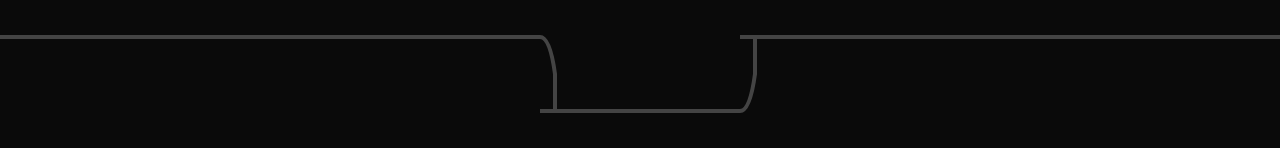
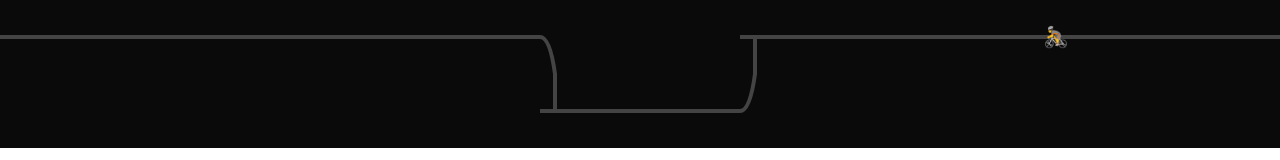
Before and after one commit to shameondev/NotchRider, a React (Vite) app: page / in a window 1280 px wide. Shown: the top 160 px of the page. Built offline with nearby package versions, Linux system fonts and the light colour scheme.

Commit message:
feat: add animated Cyclist component following road path

```diff
--- a/src/App.tsx
+++ b/src/App.tsx
@@ -1,10 +1,29 @@
+import { useState, useEffect } from 'react';
 import { Road } from './components/Road';
+import { Cyclist } from './components/Cyclist';
+import { getRoadY } from './hooks/useRoadPosition';
 
 function App() {
-  // MacBook Pro 14" notch is approximately 200px wide, centered
   const screenWidth = window.innerWidth;
   const notchWidth = 200;
   const notchX = screenWidth / 2;
+
+  const [cyclistX, setCyclistX] = useState(100);
+  const speed = 2; // pixels per frame
+
+  useEffect(() => {
+    const interval = setInterval(() => {
+      setCyclistX(x => {
+        const newX = x + speed;
+        // Loop back to start when reaching end
+        return newX > screenWidth ? 0 : newX;
+      });
+    }, 1000 / 60); // 60fps
+
+    return () => clearInterval(interval);
+  }, [screenWidth]);
+
+  const cyclistY = getRoadY(cyclistX, notchX, notchWidth);
 
   return (
     <div style={{
@@ -14,6 +33,7 @@ function App() {
       position: 'relative',
     }}>
       <Road notchWidth={notchWidth} notchX={notchX} />
+      <Cyclist x={cyclistX} y={cyclistY} />
     </div>
   );
 }
--- /dev/null
+++ b/src/components/Cyclist.tsx
@@ -0,0 +1,24 @@
+interface CyclistProps {
+  x: number;
+  y: number;
+  isWarning?: boolean;
+}
+
+export function Cyclist({ x, y, isWarning = false }: CyclistProps) {
+  return (
+    <div
+      data-testid="cyclist"
+      style={{
+        position: 'absolute',
+        left: `${x}px`,
+        top: `${y}px`,
+        fontSize: '20px',
+        transform: 'translateX(-50%) translateY(-50%)',
+        filter: isWarning ? 'drop-shadow(0 0 8px var(--text-warning))' : 'none',
+        transition: 'top 0.3s ease-out, filter 0.2s',
+      }}
+    >
+      🚴
+    </div>
+  );
+}
--- /dev/null
+++ b/src/hooks/useRoadPosition.ts
@@ -0,0 +1,36 @@
+/**
+ * Calculate Y position on the road given X position.
+ * Road goes: flat at 37px → dips to 109px around notch → back to 37px
+ */
+export function getRoadY(
+  x: number,
+  notchX: number,
+  notchWidth: number
+): number {
+  const halfNotch = notchWidth / 2;
+  const transitionWidth = 50; // pixels for diagonal transition
+
+  const leftTransitionStart = notchX - halfNotch - transitionWidth;
+  const leftTransitionEnd = notchX - halfNotch;
+  const rightTransitionStart = notchX + halfNotch;
+  const rightTransitionEnd = notchX + halfNotch + transitionWidth;
+
+  const upperY = 37;
+  const lowerY = 109;
+
+  if (x < leftTransitionStart) {
+    return upperY;
+  } else if (x < leftTransitionEnd) {
+    // Transitioning down
+    const progress = (x - leftTransitionStart) / transitionWidth;
+    return upperY + (lowerY - upperY) * progress;
+  } else if (x < rightTransitionStart) {
+    return lowerY;
+  } else if (x < rightTransitionEnd) {
+    // Transitioning up
+    const progress = (x - rightTransitionStart) / transitionWidth;
+    return lowerY - (lowerY - upperY) * progress;
+  } else {
+    return upperY;
+  }
+}
```
Also changed, not shown: 1 other file (tests, documents, lock files or other folders).
